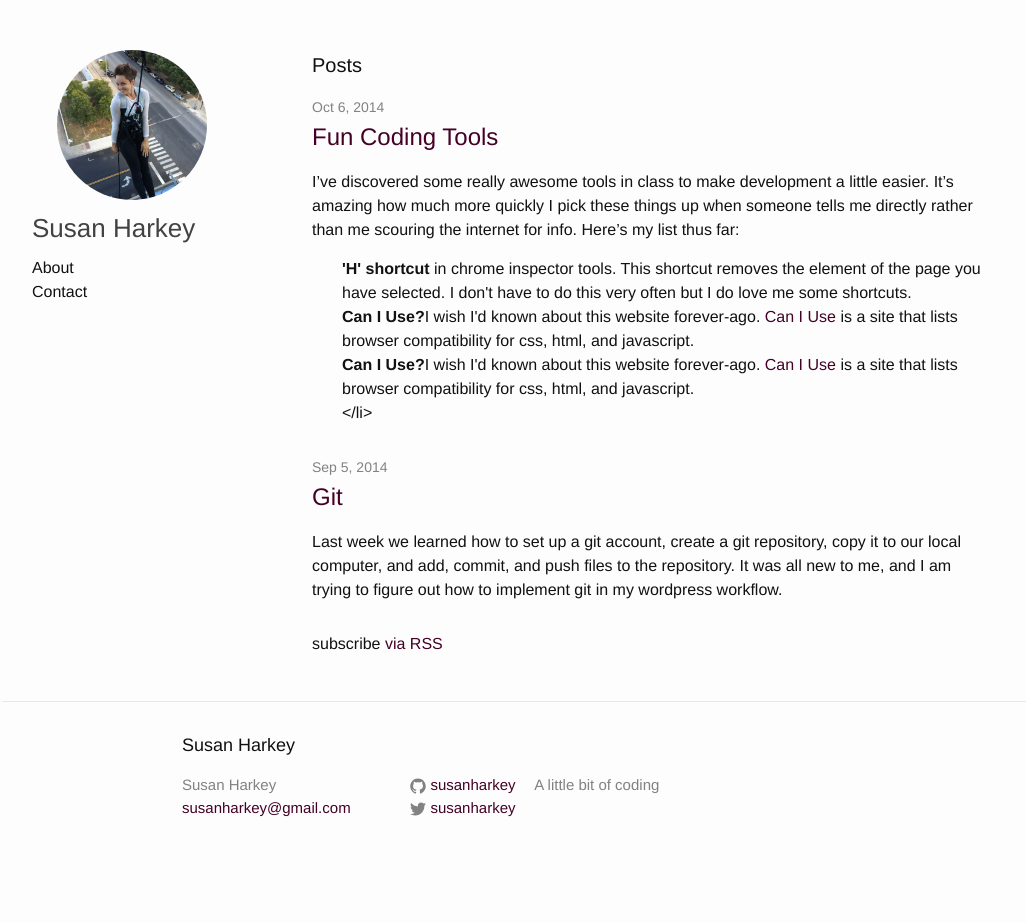
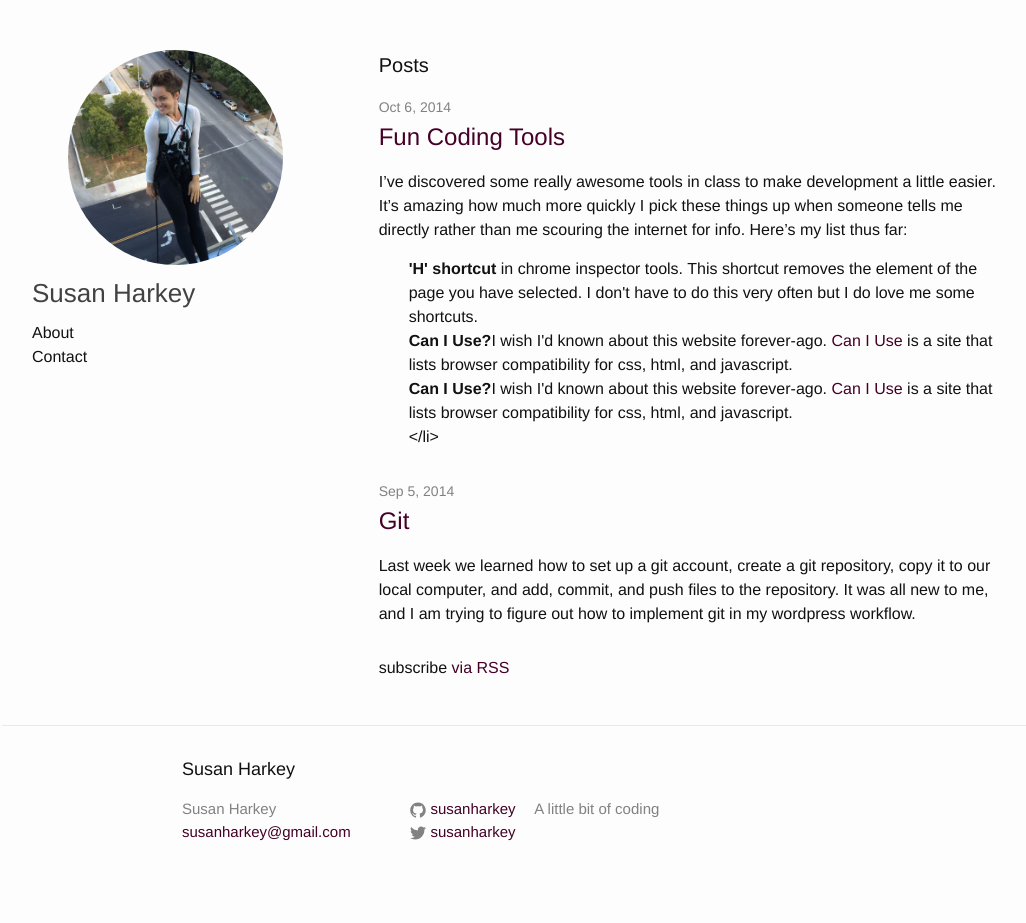
Before and after one commit to susanharkey/susanharkey.github.io, a Jekyll site: the page built from index.html, in a window 1280 px wide. Shown: the whole page, without its empty margins (118-1144 px from the left). Built offline with Jekyll 4.4.1, drawn with Linux system fonts in a browser that asks for light colours; before the commit the page ends 900 px from its top, so only the background shows below that.

Commit message:
Changed column width

```diff
--- a/css/style.css
+++ b/css/style.css
@@ -29,14 +29,14 @@ li {
 @media (min-width: 600px){
 
 	.site-header{
-		max-width: 25%;
+		max-width: 33.333%;
     	float: left;
     	padding: 30px 0;
 	}
 
 	.page-content {
 		padding: 30px 0;
-		width: 75%;
+		width: 66.666%;
 		float: right;
 	}
 
```
